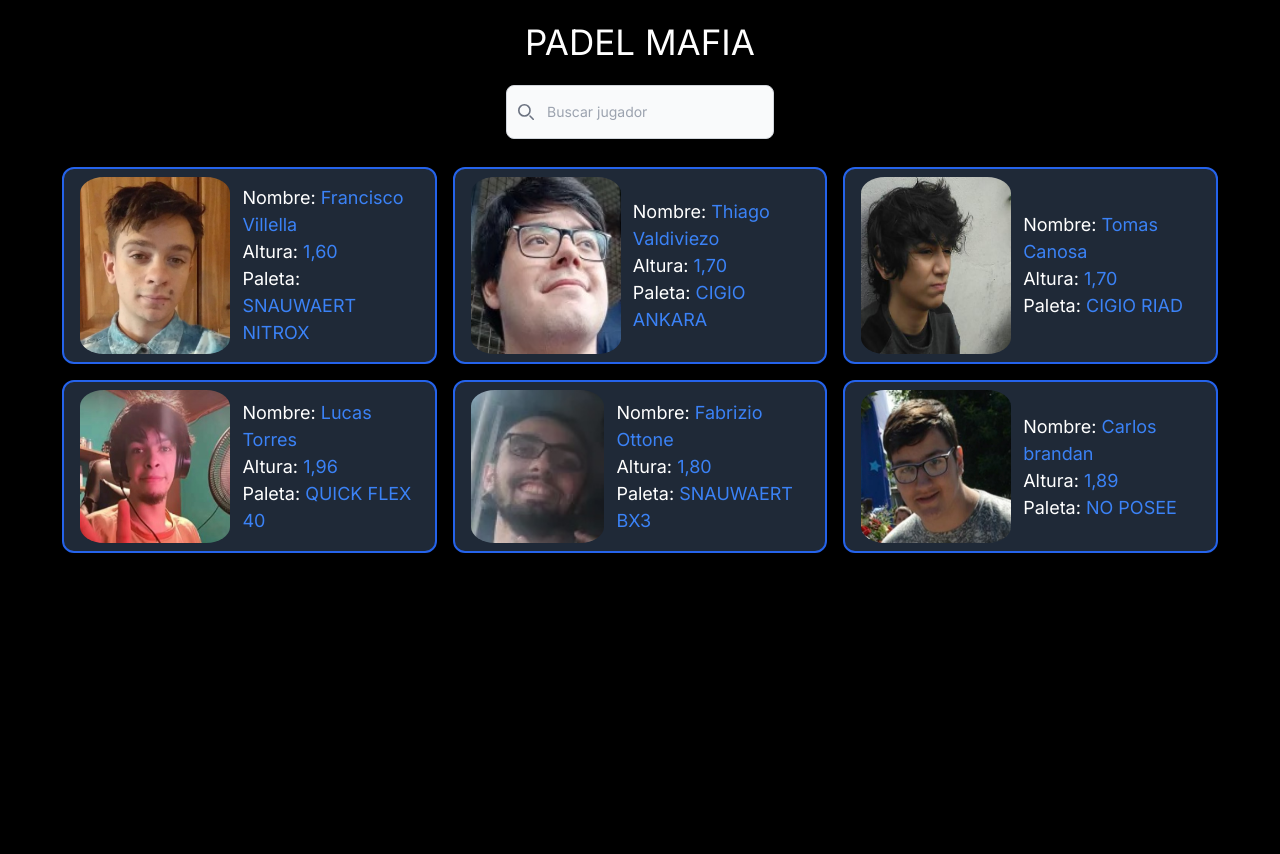
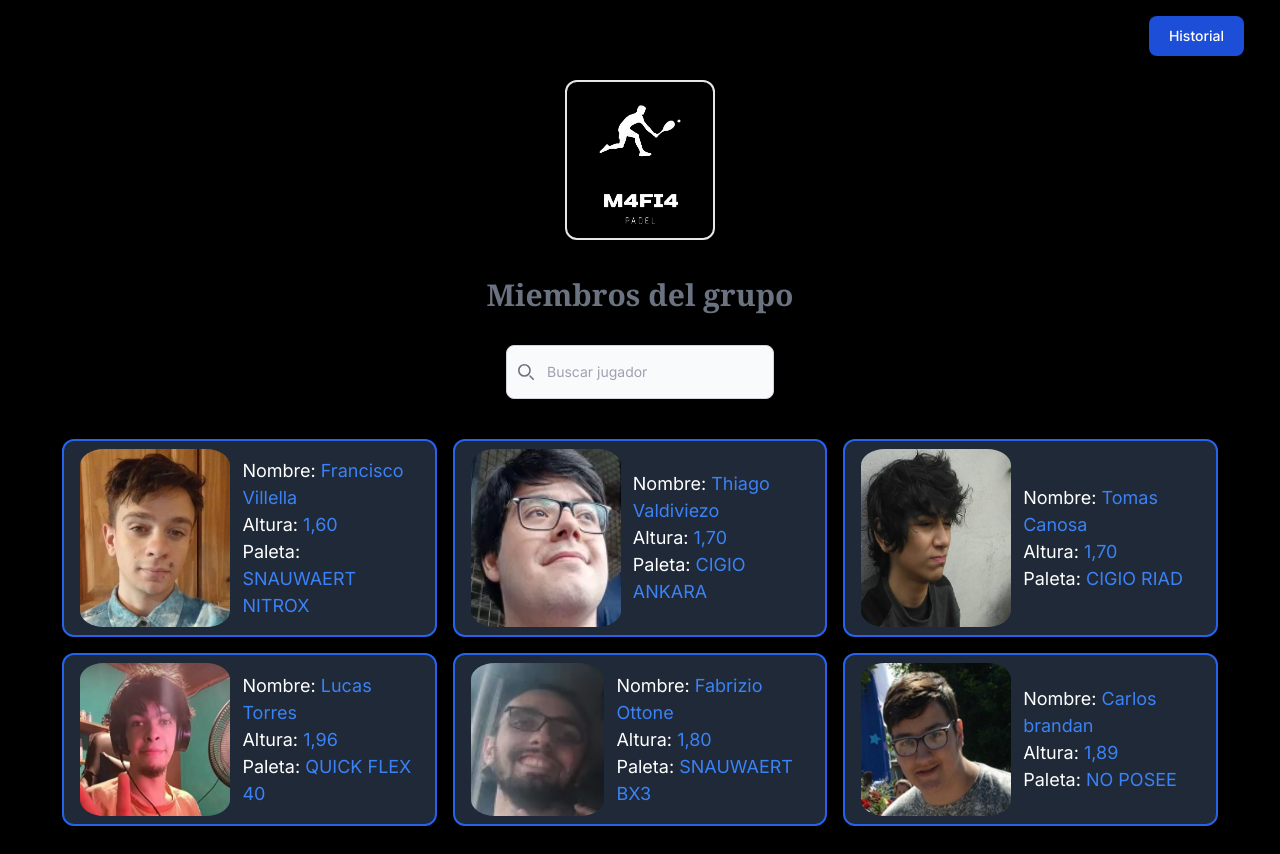
Before and after one commit to Frahn7/padel-page, a Next.js app: page /members in a window 1280 px wide. Before the commit the page ends 800 px from the top, so only its background shows below. Built offline with nearby package versions, Linux system fonts and the light colour scheme.

Commit message:
Add logo, bg-home-page style, go back icon, new variant button

```diff
--- a/src/app/Components/Homepage.tsx
+++ b/src/app/Components/Homepage.tsx
@@ -6,20 +6,28 @@ import { Button } from "./ui/Button";
 import { useRouter } from "next/navigation";
 
 export default function Homepage() {
-  const route = useRouter();
+  const router = useRouter();
 
   return (
-    <div className="flex flex-row text-white">
+    <div className="flex flex-row text-white bg-home-page">
       <div className="flex justify-center items-center h-screen flex-col gap-2 w-[45%]">
-        <h1 className="text-[35px]">PADEL MAFIA</h1>
-        <p className="text-[25px]">
-          Bienvenidos a la pagina de padel del M4FI4
+        <Image
+          alt="/"
+          onClick={() => router.push("/")}
+          src={"/img/Logo.png"}
+          height={150}
+          width={150}
+          className="cursor-pointer border-2 rounded-xl"
+        />
+        <p className="text-[20px] py-7 text-center px-4">
+          Bienvenidos a la pagina de padel del M4FI4 en la que veras los datos
+          de cada jugador del grupo
         </p>
         <div>
           <Button
             title="Vamos!"
             types="default"
-            onClick={() => route.push("/members")}
+            onClick={() => router.push("/members")}
           />
         </div>
       </div>
--- a/src/app/Components/ui/Button.tsx
+++ b/src/app/Components/ui/Button.tsx
@@ -2,16 +2,17 @@ import React from "react";
 
 interface ButtonProps extends React.ButtonHTMLAttributes<HTMLButtonElement> {
   title: string;
-  types: "default" | "dark";
+  types?: "default" | "dark" | "blue";
 }
 
-export const Button = ({ title, types, ...props }: ButtonProps) => {
-  const variant = {
-    default:
-      "py-2.5 px-5 me-2 mb-2 text-sm font-medium text-gray-900 focus:outline-none bg-white rounded-lg border border-gray-200 hover:bg-gray-100 hover:text-blue-700 focus:z-10 focus:ring-4 focus:ring-gray-100 dark:focus:ring-gray-700 dark:bg-gray-800 dark:text-gray-400 dark:border-gray-600 dark:hover:text-white dark:hover:bg-gray-700",
-    dark: "text-white bg-gray-800 hover:bg-gray-900 focus:outline-none focus:ring-4 focus:ring-gray-300 font-medium rounded-lg text-sm px-5 py-2.5 me-2 mb-2 dark:bg-gray-800 dark:hover:bg-gray-700 dark:focus:ring-gray-700 dark:border-gray-700",
-  };
+const variant = {
+  default:
+    "py-2.5 px-5 me-2 mb-2 text-sm font-medium text-gray-900 focus:outline-none bg-white rounded-lg border border-gray-200 hover:bg-gray-100 hover:text-blue-700 focus:z-10 focus:ring-4 focus:ring-gray-100 dark:focus:ring-gray-700 dark:bg-gray-800 dark:text-gray-400 dark:border-gray-600 dark:hover:text-white dark:hover:bg-gray-700",
+  dark: "text-white bg-gray-800 hover:bg-gray-900 focus:outline-none focus:ring-4 focus:ring-gray-300 font-medium rounded-lg text-sm px-5 py-2.5 me-2 mb-2 dark:bg-gray-800 dark:hover:bg-gray-700 dark:focus:ring-gray-700 dark:border-gray-700",
+  blue: "text-white bg-blue-700 hover:bg-blue-800 focus:ring-4 focus:ring-blue-300 font-medium rounded-lg text-sm px-5 py-2.5 me-2 mb-2 dark:bg-blue-600 dark:hover:bg-blue-700 focus:outline-none dark:focus:ring-blue-800",
+};
 
+export const Button = ({ title, types = "default", ...props }: ButtonProps) => {
   const selectedVariant = variant[types] || variant.default;
 
   return (
--- a/src/app/globals.css
+++ b/src/app/globals.css
@@ -6,3 +6,13 @@ body {
   background: black;
   color: white;
 }
+
+.bg-home-page {
+  background: rgb(0, 0, 0);
+  background: linear-gradient(
+    90deg,
+    rgba(0, 0, 0, 1) 28%,
+    rgba(64, 9, 9, 1) 59%,
+    rgba(255, 0, 0, 1) 72%
+  );
+}
--- a/src/app/hooks/useMembersGroup.tsx
+++ b/src/app/hooks/useMembersGroup.tsx
@@ -1,5 +1,5 @@
 export default function MembersGroup() {
-  const MembersGroup = () => [
+  return [
     {
       name: "Francisco Villella",
       id: "1",
@@ -39,7 +39,7 @@ export default function MembersGroup() {
       image: "/img/members/lucascv.jpg",
       racket: "QUICK FLEX 40",
       height: "1,96",
-      site: "Izquierda",
+      site: "Derecha",
       ptos: 0,
       wins: 0,
       type: "Agresivo",
@@ -67,10 +67,4 @@ export default function MembersGroup() {
       type: "Defensivo",
     },
   ];
-
-  const PlayersGrup = MembersGroup().map((member) => {
-    return { ...member };
-  });
-
-  return PlayersGrup;
 }
--- a/src/app/member-profile/page.tsx
+++ b/src/app/member-profile/page.tsx
@@ -1,8 +1,9 @@
 "use client";
 
-import { useSearchParams } from "next/navigation";
+import { useRouter, useSearchParams } from "next/navigation";
 import useMembersGroup from "../hooks/useMembersGroup";
 import Image from "next/image";
+import { IoIosArrowBack } from "react-icons/io";
 import { Suspense } from "react";
 
 function Profile() {
@@ -12,8 +13,14 @@ function Profile() {
   const membersFiltered = members.filter((member) => member.id === id);
   const profile = membersFiltered[0];
 
+  const router = useRouter();
+
   return (
-    <div className="px-4 w-full py-4 min-h-screen">
+    <div className="pl-4 w-full py-4 min-h-screen">
+      <IoIosArrowBack
+        className="text-[35px] cursor-pointer"
+        onClick={() => router.replace("/members")}
+      />
       <div className="flex justify-center">
         <Image
           alt="/"
@@ -27,7 +34,7 @@ function Profile() {
         <h1 className="text-[25px] py-4 underline">{profile.name}</h1>
       </div>
       <div className="flex flex-wrap justify-between flex-row gap-6 text-[30px] font-semibold px-4 text-gray-400 py-5">
-        <p className="w-[35%]">
+        <p className="w-[33%]">
           Altura: <span className="text-white">{" " + profile.height}</span>
         </p>
         <p className="w-[35%]">
--- a/src/app/members/page.tsx
+++ b/src/app/members/page.tsx
@@ -5,6 +5,8 @@ import { Card } from "../Components/Card";
 import useMembersGroup from "../hooks/useMembersGroup";
 import { Input } from "../Components/ui/Input";
 import { useRouter } from "next/navigation";
+import Image from "next/image";
+import { Button } from "../Components/ui/Button";
 
 export default function Members() {
   const [filterMembers, setFilterMembers] = useState("");
@@ -22,10 +24,23 @@ export default function Members() {
 
   return (
     <div className="min-h-screen px-4 py-4">
-      <div className="flex justify-center">
-        <h1 className="text-[35px]">PADEL MAFIA</h1>
+      <div className="flex justify-end px-3 text-[18px]">
+        <Button title="Historial" types="blue" />
       </div>
-      <div className="flex justify-center py-4">
+      <div className="flex justify-center mt-4">
+        <Image
+          alt="/"
+          onClick={() => router.push("/")}
+          src={"/img/Logo.png"}
+          height={150}
+          width={150}
+          className="cursor-pointer border-2 rounded-xl"
+        />
+      </div>
+      <div className="mt-8 text-center text-[30px] font-serif font-semibold text-gray-500">
+        <p>Miembros del grupo</p>
+      </div>
+      <div className="flex justify-center py-7">
         <Input onChange={(e) => setFilterMembers(e.target.value)} />
       </div>
       <div className="flex flex-wrap flex-row justify-center gap-4 py-3">
```
Also changed, not shown: public/img/Logo.png (added).
